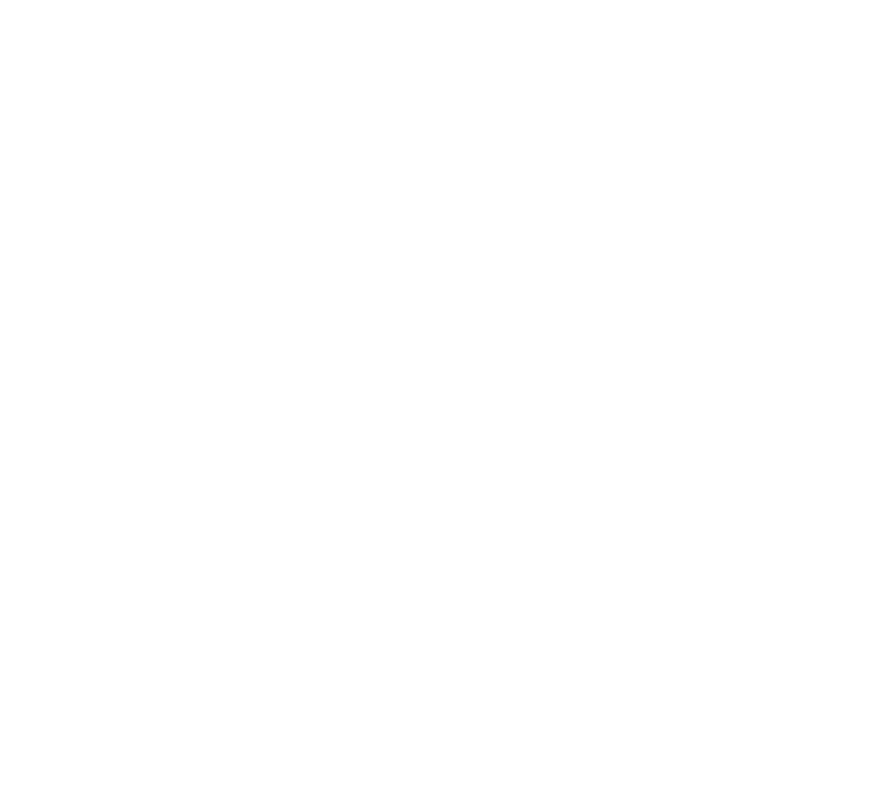
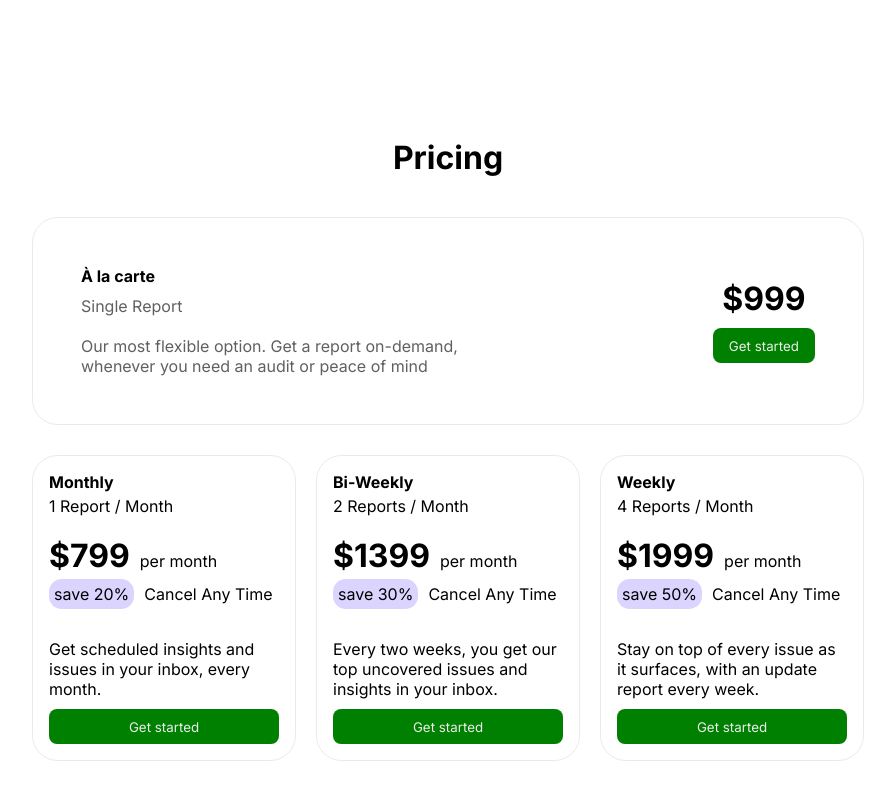
Before and after one commit to Delgorithm/react-insight-reel, a React (Vite) app: page / in a window 1280 px wide. Shown: the part 3171-3971 px from the top of the page, without its empty margins (192-1087 px from the left). Before the commit the page ends 3341 px from the top, so only its background shows below. Built offline with nearby package versions, Linux system fonts and the light colour scheme.

Commit message:
jsx section

```diff
--- a/src/components/Sections/Section.jsx
+++ b/src/components/Sections/Section.jsx
@@ -7,6 +7,7 @@
 import {faLaptopFile } from '@fortawesome/free-solid-svg-icons';
 import { faScaleBalanced } from '@fortawesome/free-solid-svg-icons';
 import { faChartLine } from '@fortawesome/free-solid-svg-icons';
+import Button from '../Button/Button';
 
 
 const Section = () => {
@@ -54,6 +55,42 @@
                     <p>{step.description}</p>
                 </div>
             ))}
+        </div>
+        <div className="pricing">
+            <p>Pricing</p>
+            <div className="first-bundle">
+                {getCarte().map((step, index) => (
+                    <div className="bundle-left-right" key={index}>
+                        <div className="bundle-left">
+                            <p>{step.carte}</p>
+                            <p>{step.report}</p>
+                            <p>{step.info}</p>
+                        </div>
+                        <div className="bundle-right" key={index}>
+                            <p>{step.price}</p>
+                            <Button />
+                        </div>
+                    </div>
+                ))}
+            </div>
+            <div className="three-bundle">
+                {getPrices().map((step, index) => (
+                    <div className="bundles" key={index}>
+                        <p>{ step.frequency }</p>
+                        <p>{ step.report }</p>
+                        <div className="price-subscription">
+                            <p>{ step.price }</p>
+                            <p>{ step.subscription }</p>
+                        </div>
+                        <div className="save-cancel">
+                            <p>{ step.save }</p>
+                            <p>{ step.cancelation }</p>
+                        </div>
+                        <p>{ step.info }</p>
+                        <Button />
+                    </div>
+                ))}
+            </div>
         </div>
     </section>
   );
@@ -125,4 +162,43 @@
     },
 ];
 
+const getCarte = () => [
+    {
+        carte:"À la carte",
+        report:"Single Report",
+        info:"Our most flexible option. Get a report on-demand, whenever you need an audit or peace of mind",
+        price:"$999"
+    }
+]
+
+const getPrices = () => [
+    {
+        frequency: "Monthly",
+        report: "1 Report / Month",
+        price: "$799",
+        subscription: "per month",
+        save: "save 20%",
+        cancelation: "Cancel Any Time",
+        info:"Get scheduled insights and issues in your inbox, every month."
+    },
+    {
+        frequency: "Bi-Weekly",
+        report: "2 Reports / Month",
+        price: "$1399",
+        subscription: "per month",
+        save: "save 30%",
+        cancelation: "Cancel Any Time",
+        info:"Every two weeks, you get our top uncovered issues and insights in your inbox."
+    },
+    {
+        frequency: "Weekly",
+        report: "4 Reports / Month",
+        price: "$1999",
+        subscription: "per month",
+        save: "save 50%",
+        cancelation: "Cancel Any Time",
+        info:"Stay on top of every issue as it surfaces, with an update report every week."
+    },
+];
+
 export default Section;
```
